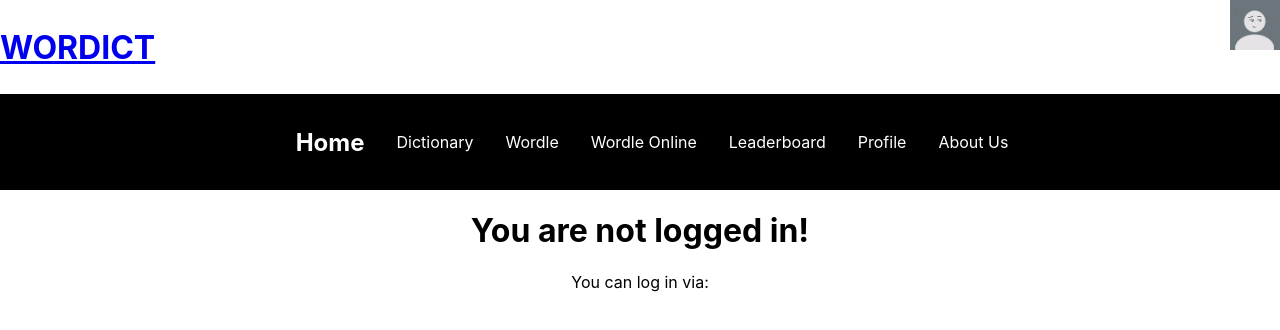
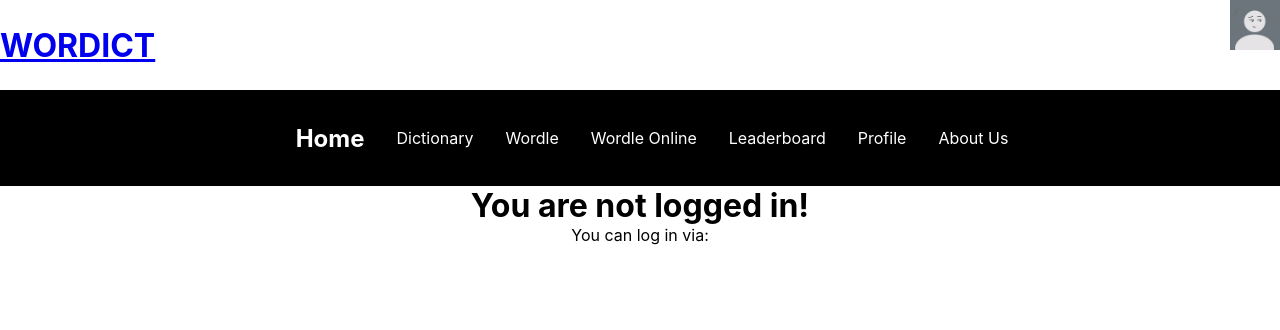
Before and after one commit to MarkProjs/wordict-project, a React (Create React App) app in the folder client/: page /login in a window 1280 px wide. Shown: the top 330 px of the page. Built offline with nearby package versions, Linux system fonts and the light colour scheme; no server answers.

Commit message:
made the context and the css of the google authentication

```diff
--- a/client/package.json
+++ b/client/package.json
@@ -17,7 +17,7 @@
     "web-vitals": "^2.1.4"
   },
   "scripts": {
-    "start": "set \"REACT_APP_GOOGLE_CLIENT_ID=629473902521-6gv6fr7i9mk2davigo2psdb25gaocr07.apps.googleusercontent.com\" && react-scripts start",
+    "start": "react-scripts start",
     "build": "react-scripts build",
     "test": "react-scripts test",
     "eject": "react-scripts eject"
--- a/client/src/App.js
+++ b/client/src/App.js
@@ -2,6 +2,7 @@ import './App.css';
 import Nav from "./components/Nav.js";
 import { useState } from 'react';
 import { GoogleLogin, GoogleOAuthProvider } from "@react-oauth/google";
+import UserContext from './userContext';
 
 function App() {
   const [userName, setUserName] = useState("");
@@ -9,11 +10,12 @@ function App() {
   const [userPic, setUserPic] = useState("/img/default.jpg");
 
 
+
   //handle the login
-  const handleLogin = async googleData =>{
+  const handleLogin = async googleData => {
     const res = await fetch("/auth", {
       method: "POST",
-      body: JSON.stringify({token: googleData.credential}),
+      body: JSON.stringify({ token: googleData.credential }),
       headers: {
         "Content-Type": "application/json"
       }
@@ -38,7 +40,7 @@ function App() {
   //protected route callback
   const protectedRoute = async () => {
     const resp = await fetch("/protected");
-    if(resp.status === 200) {
+    if (resp.status === 200) {
       // eslint-disable-next-line no-alert
       alert("You are authorized to see this");
     } else if (resp.status === 401) {
@@ -52,16 +54,17 @@ function App() {
 
 
   return (
+    <UserContext.Provider value={{ username: userName, email: userEmail, picture: userPic }}>
       <div className="App">
         <div className="header">
           <h1 id="title"><a href="/">WORDICT</a></h1>
-        <div className="profile">
-          <img src={userPic} style={{width: 50, height: 50}} referrerPolicy="no-referrer"/>
+          <div className="profile login">
+            <img src={userPic} style={{ width: 50, height: 50 }} referrerPolicy="no-referrer" />
             <GoogleOAuthProvider clientId={process.env.REACT_APP_GOOGLE_CLIENT_ID}>
               {!userName &&
                 <GoogleLogin
                   onSuccess={handleLogin}
-                onError={()=>{
+                  onError={() => {
                     console.log('Login Failed');
                   }}
                   cookiePolicy={"single_host_origin"}
@@ -73,10 +76,10 @@ function App() {
           </div>
         </div>
         <Nav
-        userName = {userName}
-        handleLogin = {handleLogin}
+          handleLogin={handleLogin}
         />
       </div>
+    </UserContext.Provider>
   );
 }
 
--- a/client/src/components/Nav.js
+++ b/client/src/components/Nav.js
@@ -9,8 +9,11 @@ import LeaderBoard from "./pages/Leaderboard.js"
 import AboutUs from './pages/AboutUs.js';
 import Profile from "./pages/Profile.js";
 import LogIn from './pages/LogIn.js';
+import userContext from '../userContext.js';
+import { useContext } from 'react';
 
 function Nav(props) {
+  const user = useContext(userContext);
   return(
     <>
       <Router>
@@ -23,10 +26,10 @@ function Nav(props) {
           <Route path="/leaderboard" exact element={<LeaderBoard/>}/>
           <Route path="/about" exact element={<AboutUs/>} />
           <Route path="/profile"
-            exact element={props.userName ? <Profile/> : <Navigate to="/login"/>} />
-          <Route path="/login" exact element={props.userName ? <Profile/> :
+            exact element={user.email ? <Profile/> : <Navigate to="/login"/>} />
+          <Route path="/login" exact element={user.email ? <Profile/> :
             <LogIn
-              userName={props.userName}
+              userName={user.username}
               handleLogin={props.handleLogin}/>} />
           <Route path="/*" exact element= {<Error/>}/>
         </Routes>
--- a/client/src/components/pages/LogIn.js
+++ b/client/src/components/pages/LogIn.js
@@ -1,9 +1,11 @@
 import { GoogleLogin, GoogleOAuthProvider } from "@react-oauth/google";
+import "./Login.css"
 function Login(props) {
   return(
     <div className="login">
       <h1>You are not logged in!</h1>
       <p>You can log in via: </p>
+      <div>
         <GoogleOAuthProvider clientId={process.env.REACT_APP_GOOGLE_CLIENT_ID}>
           {!props.userName &&
             <GoogleLogin
@@ -16,6 +18,7 @@ function Login(props) {
           }
         </GoogleOAuthProvider>
       </div>
+    </div>
   );
 }
 
--- /dev/null
+++ b/client/src/components/pages/Login.css
@@ -0,0 +1,6 @@
+.login, .login *{
+    display: flex;
+    flex-direction: column;
+    align-items: center;
+    margin: 0 !important;
+}
--- /dev/null
+++ b/client/src/userContext.js
@@ -0,0 +1,9 @@
+import { createContext } from "react";
+
+const userContext = createContext({
+  username: undefined,
+  email: undefined,
+  picture: undefined
+});
+
+export default userContext;
--- a/package.json
+++ b/package.json
@@ -5,7 +5,7 @@
   "main": "index.js",
   "scripts": {
     "start": "node server/bin/www.js",
-    "build": "set \"REACT_APP_GOOGLE_CLIENT_ID=629473902521-6gv6fr7i9mk2davigo2psdb25gaocr07.apps.googleusercontent.com\" && cd client && npm install && npm run build && cd ../server && npm install",
+    "build": "cd client && npm install && npm run build && cd ../server && npm install",
     "test": "echo \"Error: no test specified\" && exit 1"
   },
   "repository": {
```
Lines whose indentation alone changed are shown as unchanged.
